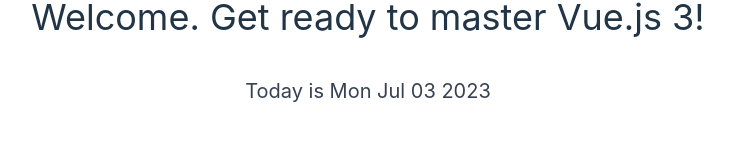
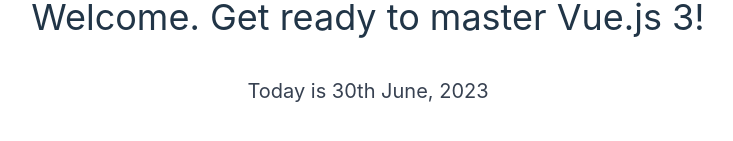
Before and after one commit to LearnWithHasinHayder/vuejs-chapter-3, a Vue app: page / in a window 1280 px wide. Shown: the part 381-522 px from the top of the page, without its empty margins (272-1005 px from the left). Built offline with nearby package versions, Linux system fonts and the light colour scheme.

Commit message:
Episode 05 Code

```diff
--- a/src/App.vue
+++ b/src/App.vue
@@ -1,16 +1,11 @@
 <script setup>
-const message = 'Welcome. Get ready to master Vue.js 3!'
-const date = '30th June, 2023'
-function getDate(){
-  const date = new Date();
-  return date.toDateString()
-}
+
 </script>
 
 <template>
   <div class="container mx-auto flex items-center justify-center min-h-screen flex-col">
-    <h1 class="text-4xl"> {{ message }} </h1>
-    <h2 class="mt-10 text-xl text-gray-700">Today is <span>{{ getDate() }}</span></h2>
+      <h1 class="text-4xl">Welcome. Get ready to master Vue.js 3!</h1>
+      <h2 class="mt-10 text-xl text-gray-700">Today is <span>30th June, 2023</span></h2>
   </div>
 </template>
 
```
